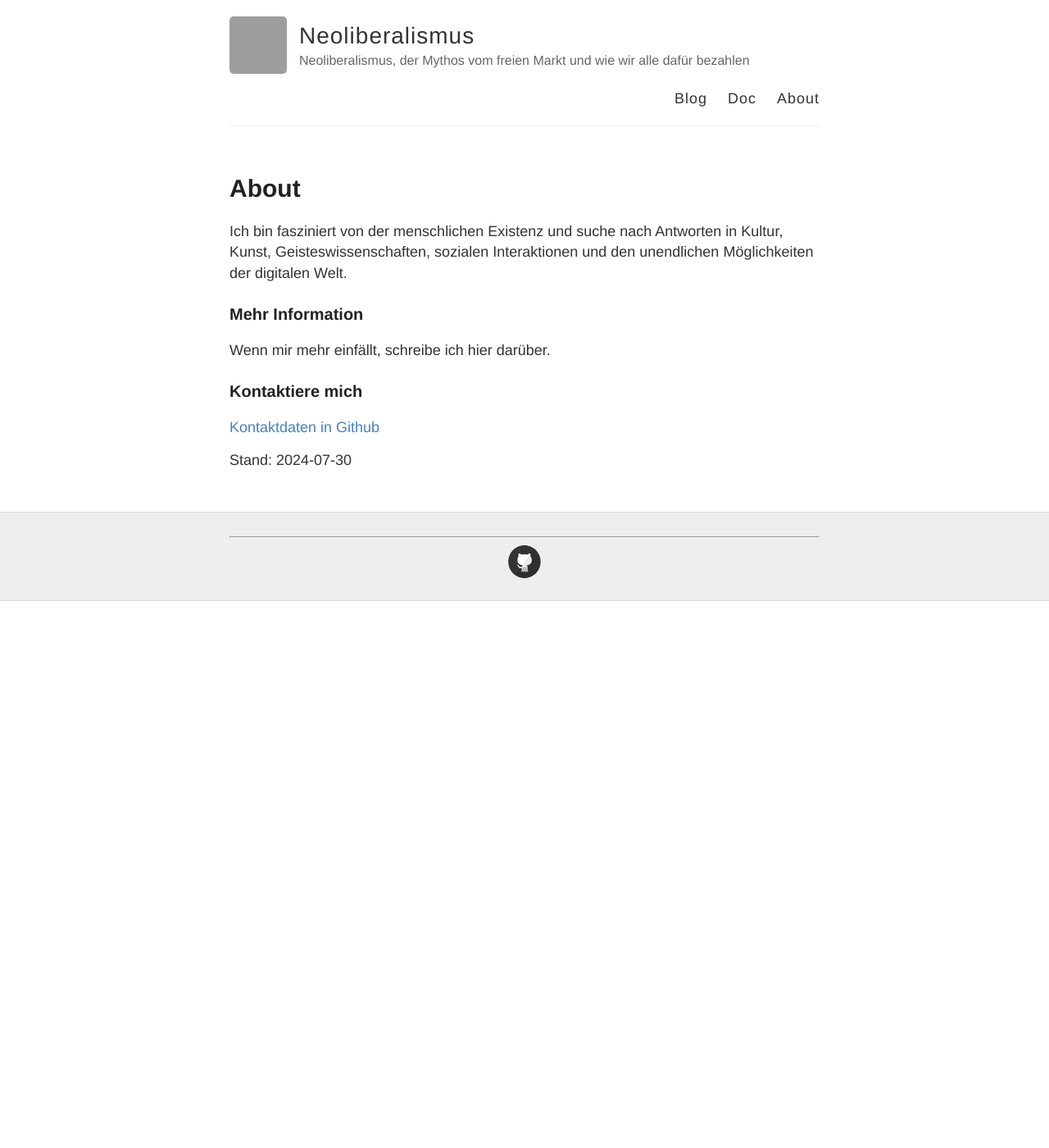
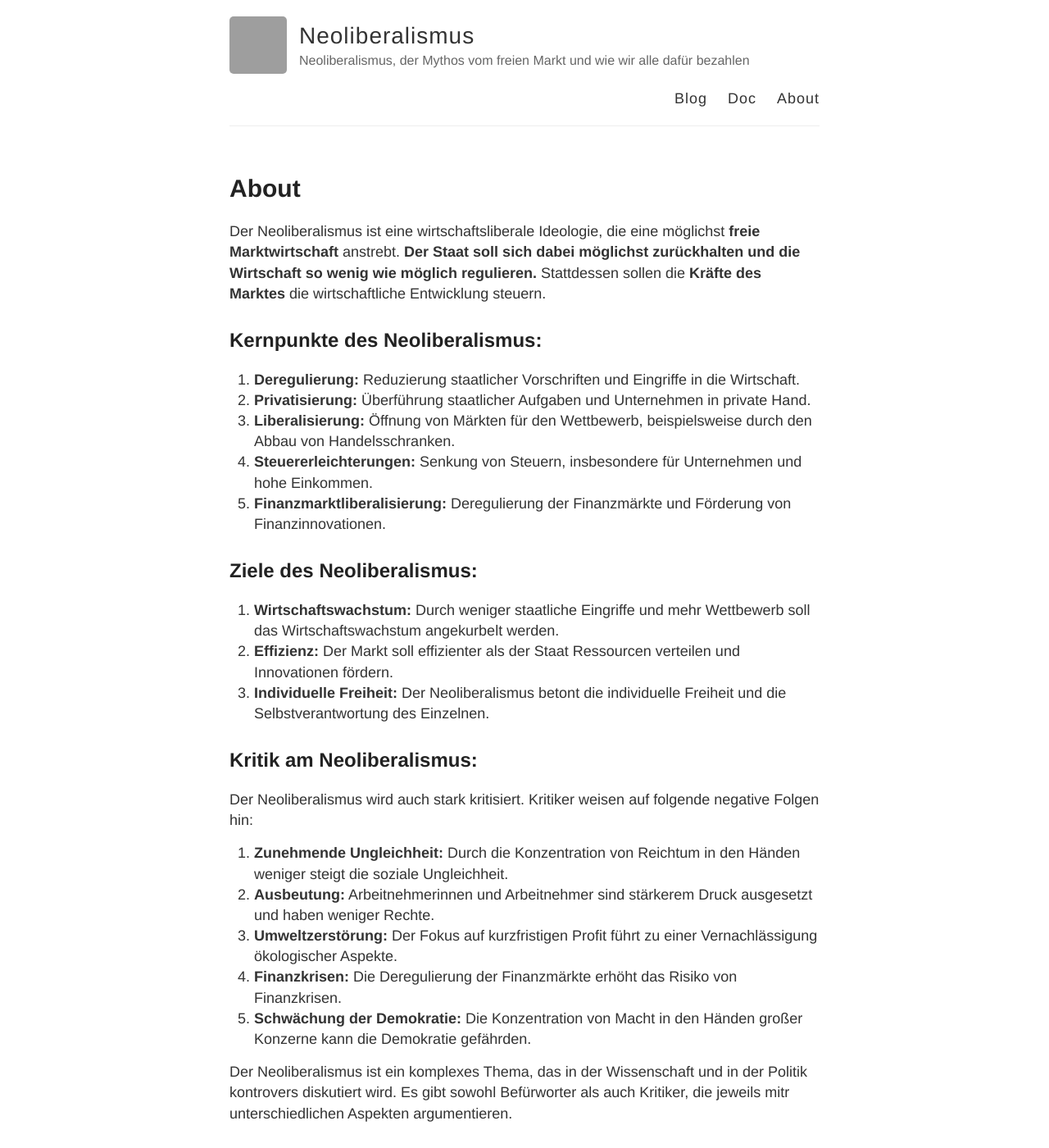
Before and after one commit to S2030c/neoliberalismus, a Jekyll site: the page built from about.md, in a window 1280 px wide and 1400 px high. Shown: the whole window at 82% size. Built offline with Jekyll 4.4.1, drawn with Linux system fonts in a browser that asks for light colours; some of the changed text lies outside the part shown; grey boxes are pictures that could not be loaded.

Commit message:
Update about.md

```diff
--- a/about.md
+++ b/about.md
@@ -4,14 +4,36 @@ title: About
 permalink: /about/
 ---
 
-Ich bin fasziniert von der menschlichen Existenz und suche nach Antworten in Kultur, Kunst, Geisteswissenschaften, sozialen Interaktionen und den unendlichen Möglichkeiten der digitalen Welt.
+Der Neoliberalismus ist eine wirtschaftsliberale Ideologie, die eine möglichst **freie Marktwirtschaft** anstrebt. **Der Staat soll sich dabei möglichst zurückhalten und die Wirtschaft so wenig wie möglich regulieren.** Stattdessen sollen die **Kräfte des Marktes** die wirtschaftliche Entwicklung steuern.
 
-### Mehr Information
+## Kernpunkte des Neoliberalismus:
 
-Wenn mir mehr einfällt, schreibe ich hier darüber.
+1. **Deregulierung:** Reduzierung staatlicher Vorschriften und Eingriffe in die Wirtschaft.
+2. **Privatisierung:** Überführung staatlicher Aufgaben und Unternehmen in private Hand.
+3. **Liberalisierung:** Öffnung von Märkten für den Wettbewerb, beispielsweise durch den Abbau von Handelsschranken.
+4. **Steuererleichterungen:** Senkung von Steuern, insbesondere für Unternehmen und hohe Einkommen.
+5. **Finanzmarktliberalisierung:** Deregulierung der Finanzmärkte und Förderung von Finanzinnovationen.
 
-### Kontaktiere mich
+## Ziele des Neoliberalismus:
+
+1. **Wirtschaftswachstum:** Durch weniger staatliche Eingriffe und mehr Wettbewerb soll das Wirtschaftswachstum angekurbelt werden.
+2. **Effizienz:** Der Markt soll effizienter als der Staat Ressourcen verteilen und Innovationen fördern.
+3. **Individuelle Freiheit:** Der Neoliberalismus betont die individuelle Freiheit und die Selbstverantwortung des Einzelnen.
+
+## Kritik am Neoliberalismus:
+
+Der Neoliberalismus wird auch stark kritisiert. Kritiker weisen auf folgende negative Folgen hin:
+
+1. **Zunehmende Ungleichheit:** Durch die Konzentration von Reichtum in den Händen weniger steigt die soziale Ungleichheit.
+2. **Ausbeutung:** Arbeitnehmerinnen und Arbeitnehmer sind stärkerem Druck ausgesetzt und haben weniger Rechte.
+3. **Umweltzerstörung:** Der Fokus auf kurzfristigen Profit führt zu einer Vernachlässigung ökologischer Aspekte.
+4. **Finanzkrisen:** Die Deregulierung der Finanzmärkte erhöht das Risiko von Finanzkrisen.
+5. **Schwächung der Demokratie:** Die Konzentration von Macht in den Händen großer Konzerne kann die Demokratie gefährden.
+
+Der Neoliberalismus ist ein komplexes Thema, das in der Wissenschaft und in der Politik kontrovers diskutiert wird. Es gibt sowohl Befürworter als auch Kritiker, die jeweils mitr unterschiedlichen Aspekten argumentieren.
+
+## Kontakt
 
 [Kontaktdaten in Github](https://github.com/S2030c)
 
-Stand: 2024-07-30
+Stand: 2024-09-22
```
